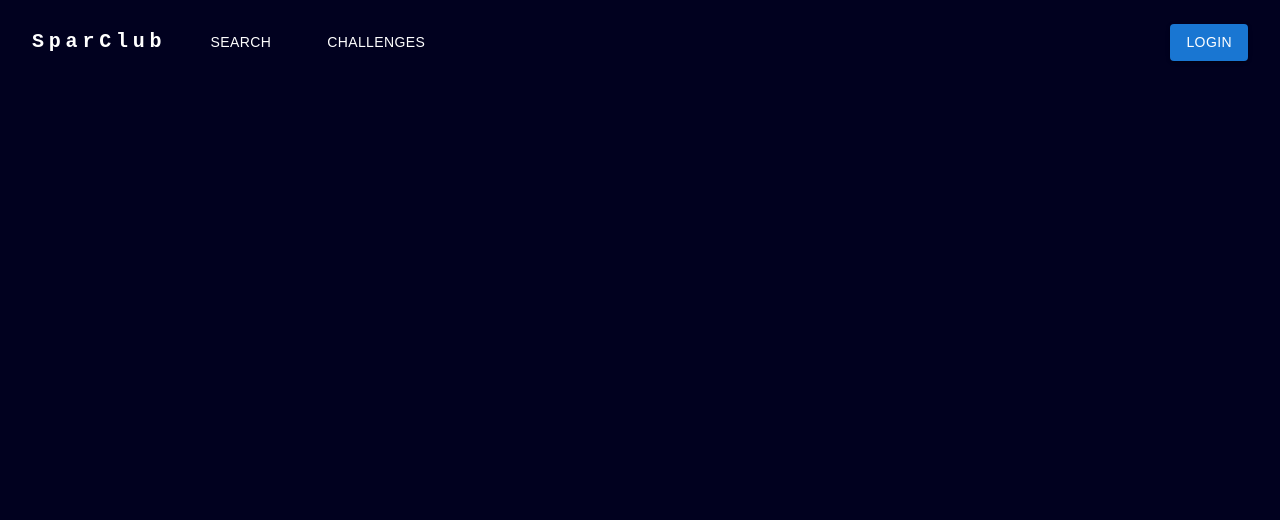
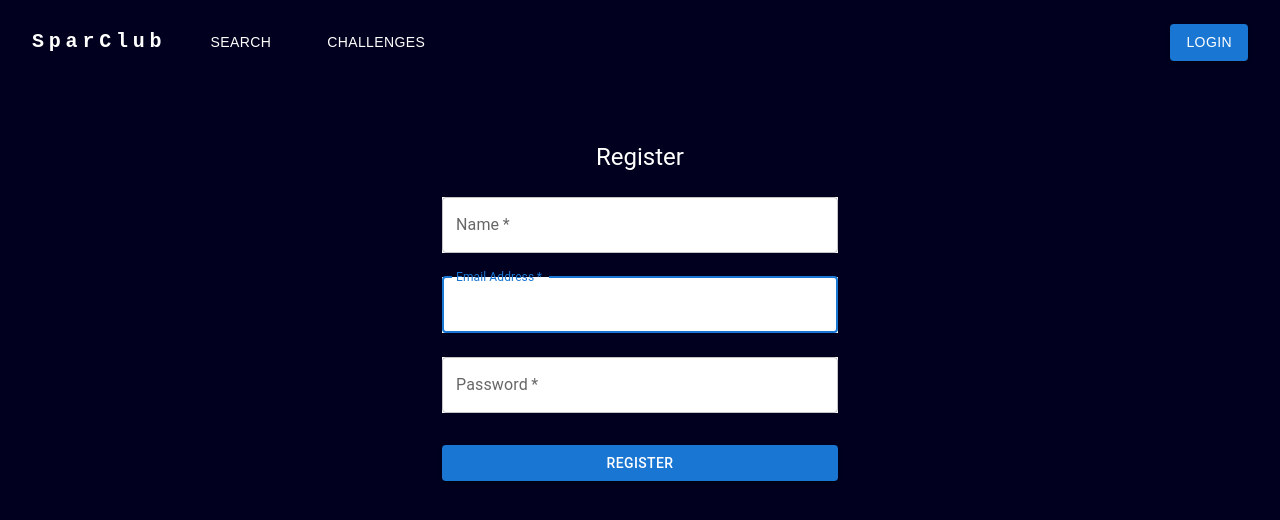
Before and after one commit to ElanW9/eindwerk_FE, a React (Vite) app: page /Register in a window 1280 px wide. Shown: the top 520 px of the page. Built offline with nearby package versions, Linux system fonts and the light colour scheme; a web font is replaced by a local one.

Commit message:
register page gemaakt

```diff
--- a/src/App.css
+++ b/src/App.css
@@ -18,3 +18,7 @@ p {
   font-family: "PF Tempesta Five", sans-serif;
   color: white;
 }
+
+.textfield {
+  background-color: white;
+}
--- a/src/App.jsx
+++ b/src/App.jsx
@@ -3,6 +3,8 @@ import Home from "./pages/index";
 import { Route, Routes } from "react-router";
 import Login from "./pages/Login";
 import Navbar from "./components/Navbar";
+import Register from "./pages/Register";
+import Search from "./pages/Search";
 
 import "./App.css";
 
@@ -13,6 +15,8 @@ function App() {
       <Routes>
         <Route path="/" element={<Home />} />
         <Route path="Login" element={<Login />} />
+        <Route path="Register" element={<Register />} />
+        <Route path="Search" element={<Search />} />
       </Routes>
     </div>
   );
--- /dev/null
+++ b/src/pages/Register.jsx
@@ -0,0 +1,78 @@
+import { useState, useEffect, useContext } from "react";
+import { Navigate } from "react-router-dom";
+import Button from "@mui/material/Button";
+import TextField from "@mui/material/TextField";
+import Box from "@mui/material/Box";
+import { Alert } from "@mui/material";
+import Typography from "@mui/material/Typography";
+import Container from "@mui/material/Container";
+
+export default function Register() {
+  return (
+    <Container component="main" maxWidth="xs">
+      {/* {login?.loggedin && <Navigate to="/" />} */}
+      <Box
+        sx={{
+          marginTop: 8,
+          display: "flex",
+          flexDirection: "column",
+          alignItems: "center",
+          color: "white",
+        }}
+      >
+        <Typography component="h1" variant="h5" className="link">
+          Register
+        </Typography>
+        <Box component="form" noValidate sx={{ mt: 1 }}>
+          {/* onSubmit={handleSubmit} */}
+          <TextField
+            margin="normal"
+            required
+            fullWidth
+            id="name"
+            label="Name"
+            name="name"
+            autoComplete="name"
+            autoFocus
+            onChange={(e) => setName(e.target.value)}
+            className="textfield"
+          />
+          <TextField
+            margin="normal"
+            required
+            fullWidth
+            id="email"
+            label="Email Address"
+            name="email"
+            autoComplete="email"
+            autoFocus
+            onChange={(e) => setEmail(e.target.value)}
+            className="textfield"
+          />
+          <TextField
+            margin="normal"
+            required
+            fullWidth
+            name="password"
+            label="Password"
+            type="password"
+            id="password"
+            autoComplete="current-password"
+            onChange={(e) => setPassword(e.target.value)}
+            className="textfield"
+          />
+          {/* {validation && <Alert severity="error">{validation.message}</Alert>} */}
+          <Button
+            type="submit"
+            fullWidth
+            variant="contained"
+            sx={{ mt: 3, mb: 2 }}
+            className="link"
+          >
+            Register
+          </Button>
+        </Box>
+      </Box>
+    </Container>
+  );
+}
--- /dev/null
+++ b/src/pages/Search.jsx
@@ -0,0 +1,7 @@
+import React from "react";
+
+const Search = () => {
+  return <div>Search</div>;
+};
+
+export default Search;
```
Also changed, not shown: .eslintrc.cjs (added), 1 other file (tests, documents, lock files or other folders).
